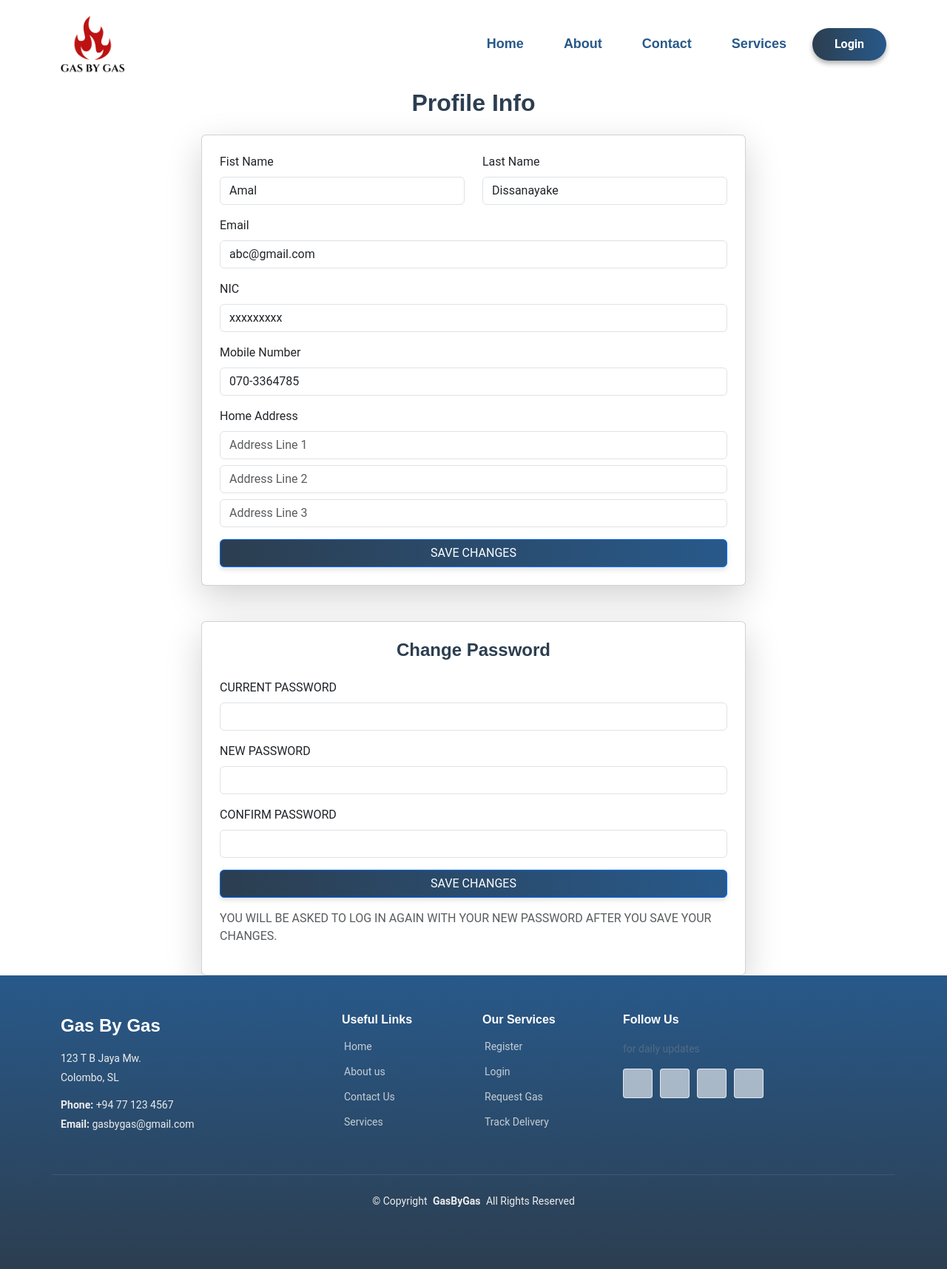
After one commit to Madhavi1997/GasByGas, a PHP site: page /domestic-profile.php in a window 1280 px wide. The commit adds this page. Shown: the whole page at 74% size. Run offline with PHP 8.4, Linux system fonts and the light colour scheme.

Commit message:
Checkout UIs

```diff
--- a/admin/schedule-delivery.php
+++ b/admin/schedule-delivery.php
@@ -7,11 +7,13 @@
     <title>Schedule Delivery</title>
     <link href="https://cdn.jsdelivr.net/npm/bootstrap@5.3.0/dist/css/bootstrap.min.css" rel="stylesheet">
     <link rel="stylesheet" href="../assets/css/main.css">
+    <script src="https://cdn.jsdelivr.net/npm/bootstrap@5.3.0/dist/js/bootstrap.bundle.min.js"></script>
 </head>
 
 <body>
     <!-- Header -->
     <?php include '../assets/components/header.php'; ?>
+
 
     <div class="container py-5">
         <h2 class="text-center fw-bold">Schedule Delivery</h2>
--- /dev/null
+++ b/domestic-profile.php
@@ -0,0 +1,90 @@
+<!DOCTYPE html>
+<html lang="en">
+
+<head>
+    <meta charset="UTF-8">
+    <meta name="viewport" content="width=device-width, initial-scale=1.0">
+    <title>Domestic Profile</title>
+    <link href="https://cdn.jsdelivr.net/npm/bootstrap@5.3.0/dist/css/bootstrap.min.css" rel="stylesheet">
+    <link rel="stylesheet" href="assets/css/main.css">
+</head>
+
+<body>
+    <!-- Header -->
+    <?php include 'assets/components/header.php'; ?>
+
+    <div class="container" style="padding-top: 120px;">
+        <h2 class="text-center fw-bold mb-4">Profile Info</h2>
+
+        <!-- Profile Update Form -->
+        <div class="row justify-content-center">
+            <div class="col-md-8">
+                <div class="card p-4 shadow-lg">
+                    <form action="update-profile.php" method="POST">
+                        <div class="row mb-3">
+                            <div class="col-md-6">
+                                <label class="form-label">Fist Name</label>
+                                <input type="text" class="form-control" name="first_name" value="Amal" required>
+                            </div>
+                            <div class="col-md-6">
+                                <label class="form-label">Last Name</label>
+                                <input type="text" class="form-control" name="last_name" value="Dissanayake" required>
+                            </div>
+                        </div>
+                        <div class="mb-3">
+                            <label class="form-label">Email</label>
+                            <input type="email" class="form-control" name="email" value="abc@gmail.com" required>
+                        </div>
+                        <div class="mb-3">
+                            <label class="form-label">NIC</label>
+                            <input type="text" class="form-control" name="nic" value="xxxxxxxxx" readonly>
+                        </div>
+                        <div class="mb-3">
+                            <label class="form-label">Mobile Number</label>
+                            <input type="tel" class="form-control" name="mobile" value="070-3364785" required>
+                        </div>
+                        <div class="mb-3">
+                            <label class="form-label">Home Address</label>
+                            <input type="text" class="form-control mb-2" name="address_line1" placeholder="Address Line 1" required>
+                            <input type="text" class="form-control mb-2" name="address_line2" placeholder="Address Line 2">
+                            <input type="text" class="form-control mb-2" name="address_line3" placeholder="Address Line 3">
+                        </div>
+                        <button type="submit" class="btn btn-primary w-100">SAVE CHANGES</button>
+                    </form>
+                </div>
+            </div>
+        </div>
+
+        <!-- Change Password Form -->
+        <div class="row justify-content-center mt-5">
+            <div class="col-md-8">
+                <div class="card p-4 shadow-lg">
+                    <h4 class="text-center fw-bold mb-4">Change Password</h4>
+                    <form action="change-password.php" method="POST">
+                        <div class="mb-3">
+                            <label class="form-label">CURRENT PASSWORD</label>
+                            <input type="password" class="form-control" name="current_password" required>
+                        </div>
+                        <div class="mb-3">
+                            <label class="form-label">NEW PASSWORD</label>
+                            <input type="password" class="form-control" name="new_password" required>
+                        </div>
+                        <div class="mb-3">
+                            <label class="form-label">CONFIRM PASSWORD</label>
+                            <input type="password" class="form-control" name="confirm_password" required>
+                        </div>
+                        <button type="submit" class="btn btn-primary w-100">SAVE CHANGES</button>
+                    </form>
+                    <p class="text-muted mt-3">YOU WILL BE ASKED TO LOG IN AGAIN WITH YOUR NEW PASSWORD AFTER YOU SAVE YOUR CHANGES.</p>
+                </div>
+            </div>
+        </div>
+    </div>
+
+    <!-- Footer -->
+    <?php include 'assets/components/footer.php'; ?>
+
+    <script src="https://cdn.jsdelivr.net/npm/bootstrap@5.3.0/dist/js/bootstrap.bundle.min.js"></script>
+</body>
+
+</html>
--- a/order-complete.php
+++ b/order-complete.php
@@ -13,7 +13,7 @@
     <!-- Header -->
     <?php include 'assets/components/header.php'; ?>
 
-    <div class="container my-5" style="padding-top: 120px;">
+    <div class="container" style="padding-top: 120px;">
         <div class="row justify-content-center">
             <div class="col-md-8">
                 <div class="card text-center border-success">
```
Also changed, not shown: 1.php (deleted, +0 -197 lines), order-history.php (added, +75 -0 lines), 1 other file.
